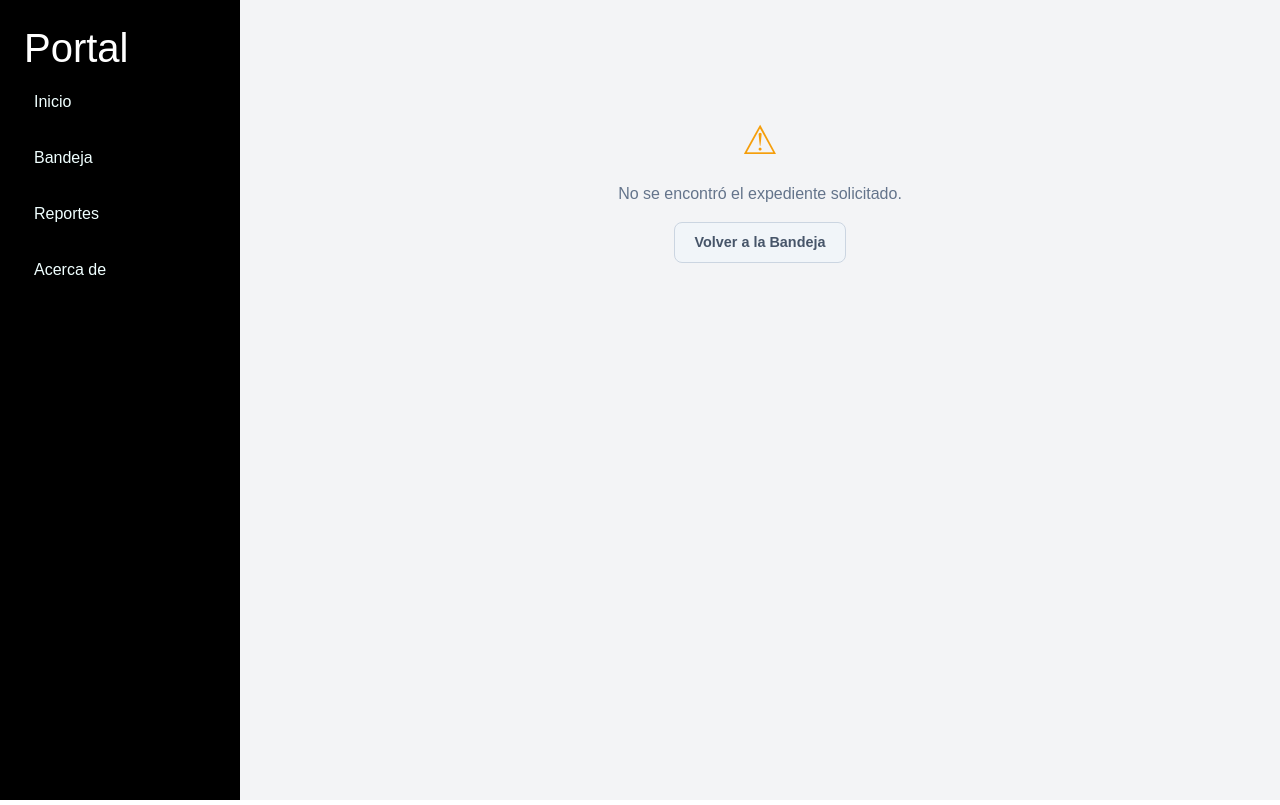
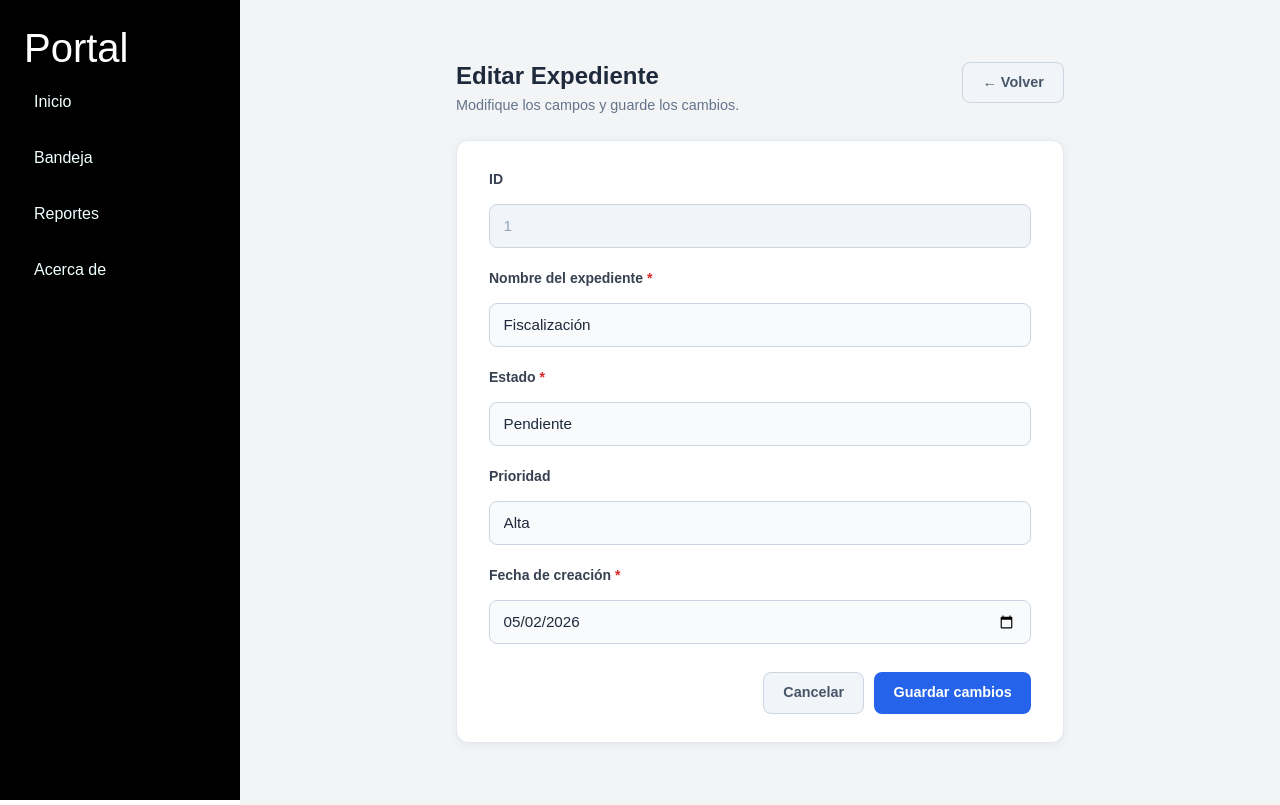
Before and after one commit to jopinones/curso-angular, an Angular app: page /expedientes/editar/1 in a window 1280 px wide. Built offline with nearby package versions, Linux system fonts and the light colour scheme.

Commit message:
feat: se agrega servicio expediente y se refactorizan los métodos

```diff
--- a/src/app/bandeja/bandeja.ts
+++ b/src/app/bandeja/bandeja.ts
@@ -3,6 +3,7 @@ import { FormsModule } from '@angular/forms';
 import { RouterLink } from '@angular/router';
 import { Expediente } from '../../models/expediente';
 import { CommonModule } from '@angular/common';
+import { ExpedienteService } from '../services/expediente';
 
 @Component({
   selector: 'app-bandeja',
@@ -27,16 +28,10 @@ export class Bandeja implements OnInit {
     fechaCreacion: '',
   };
 
+  constructor(private expedienteService: ExpedienteService) {}
+
   ngOnInit() {
-    const data = localStorage.getItem('expedientes');
-    if (data) {
-      this.expedientes = JSON.parse(data);
-    } else {
-      this.expedientes = [
-        { id: 1, nombre: 'Fiscalización', estado: 'Pendiente', prioridad: 'Alta', fechaCreacion: '2026-05-02' },
-        { id: 2, nombre: 'Revisión', estado: 'Pendiente', prioridad: 'Media', fechaCreacion: '2026-05-04' },
-      ];
-    }
+    this.cargarExpediente();
   }
 
   toggleFormulario() {
@@ -57,7 +52,11 @@ export class Bandeja implements OnInit {
     if (!expediente) return;
     const indiceActual = this.flujoEstados.indexOf(expediente.estado);
     expediente.estado = this.flujoEstados[(indiceActual + 1) % this.flujoEstados.length];
-    this.guardarLocalStorage();
+    this.expedienteService.actualizarExpediente(expediente);
+  }
+
+  cargarExpediente() {
+    this.expedientes = this.expedienteService.obtenerExpediente();
   }
 
   agregarExpediente() {
@@ -75,23 +74,21 @@ export class Bandeja implements OnInit {
       fechaCreacion: this.nuevoExpediente.fechaCreacion,
     };
 
-    this.expedientes.push(expediente);
-    this.guardarLocalStorage();
+    this.expedienteService.agregarExpediente(expediente);
+    this.cargarExpediente();
     this.limpiarFormulario();
     this.mostrarFormulario = false;
   }
 
   eliminarExpediente(id: number) {
-    this.expedientes = this.expedientes.filter(e => e.id !== id);
-    this.guardarLocalStorage();
+    const confirmar = confirm('¿Está seguro de eliminar el expediente?');
+    if (!confirmar) return;
+    this.expedienteService.eliminarExpediente(id);
+    this.cargarExpediente();
   }
 
   limpiarFormulario() {
     this.nuevoExpediente = { id: 0, nombre: '', estado: '', prioridad: '', fechaCreacion: '' };
     this.formularioEnviado = false;
   }
-
-  guardarLocalStorage() {
-    localStorage.setItem('expedientes', JSON.stringify(this.expedientes));
-  }
 }
--- a/src/app/pages/detalle-expediente/detalle-expediente.ts
+++ b/src/app/pages/detalle-expediente/detalle-expediente.ts
@@ -2,6 +2,7 @@ import { Component, OnInit } from '@angular/core';
 import { ActivatedRoute, RouterLink } from '@angular/router';
 import { NgClass } from '@angular/common';
 import { Expediente } from '../../../models/expediente';
+import { ExpedienteService } from '../../services/expediente';
 
 @Component({
   selector: 'app-detalle-expediente',
@@ -13,16 +14,14 @@ export class DetalleExpediente implements OnInit {
   idExpediente = 0;
   expediente: Expediente | undefined;
 
-  constructor(private route: ActivatedRoute) {}
+  constructor(
+    private route: ActivatedRoute,
+    private expedienteService: ExpedienteService,
+  ) {}
 
   ngOnInit(): void {
     this.idExpediente = Number(this.route.snapshot.paramMap.get('id'));
-    const data = localStorage.getItem('expedientes');
-
-    if (data) {
-      const expedientes: Expediente[] = JSON.parse(data);
-      this.expediente = expedientes.find(e => e.id === this.idExpediente);
-    }
+    this.expediente = this.expedienteService.obtenerPorId(this.idExpediente);
   }
 
   obtenerClasePrioridad(prioridad: string): string {
--- a/src/app/pages/editar-expediente/editar-expediente.ts
+++ b/src/app/pages/editar-expediente/editar-expediente.ts
@@ -2,6 +2,7 @@ import { Component, OnInit } from '@angular/core';
 import { FormsModule } from '@angular/forms';
 import { ActivatedRoute, Router, RouterLink } from '@angular/router';
 import { Expediente } from '../../../models/expediente';
+import { ExpedienteService } from '../../services/expediente';
 
 @Component({
   selector: 'app-editar-expediente',
@@ -18,18 +19,15 @@ export class EditarExpediente implements OnInit {
   constructor(
     private route: ActivatedRoute,
     private router: Router,
+    private expedienteService: ExpedienteService,
   ) {}
 
   ngOnInit(): void {
     const id = Number(this.route.snapshot.paramMap.get('id'));
-    const data = localStorage.getItem('expedientes');
-    if (data) {
-      const expedientes: Expediente[] = JSON.parse(data);
-      const exp = expedientes.find(e => e.id === id);
-      if (exp) {
-        this.expediente = { ...exp };
-        this.encontrado = true;
-      }
+    const exp = this.expedienteService.obtenerPorId(id);
+    if (exp) {
+      this.expediente = { ...exp };
+      this.encontrado = true;
     }
   }
 
@@ -39,15 +37,7 @@ export class EditarExpediente implements OnInit {
       this.alerta = { mensaje: 'Complete todos los campos obligatorios.', tipo: 'error' };
       return;
     }
-    const data = localStorage.getItem('expedientes');
-    if (data) {
-      const expedientes: Expediente[] = JSON.parse(data);
-      const index = expedientes.findIndex(e => e.id === this.expediente.id);
-      if (index !== -1) {
-        expedientes[index] = { ...this.expediente };
-        localStorage.setItem('expedientes', JSON.stringify(expedientes));
-      }
-    }
+    this.expedienteService.actualizarExpediente(this.expediente);
     this.router.navigate(['/bandeja']);
   }
 
--- /dev/null
+++ b/src/app/services/expediente.ts
@@ -0,0 +1,79 @@
+import { Injectable } from '@angular/core';
+import { Expediente } from '../../models/expediente';
+
+@Injectable({
+  providedIn: 'root',
+})
+export class ExpedienteService {
+  private storageKey = 'expediente';
+
+  obtenerExpediente(): Expediente[] {
+    const data = localStorage.getItem(this.storageKey);
+
+    if (data) {
+      return JSON.parse(data);
+    }
+
+    const expedientesIniciales: Expediente[] = [
+      {
+        id: 1,
+        nombre: 'Fiscalización',
+        estado: 'Pendiente',
+        prioridad: 'Alta',
+        fechaCreacion: '2026-05-02',
+      },
+      {
+        id: 2,
+        nombre: 'Revisión',
+        estado: 'Pendiente',
+        prioridad: 'Media',
+        fechaCreacion: '2026-05-04',
+      },
+    ];
+
+    this.guardarExpedientes(expedientesIniciales);
+
+    return expedientesIniciales;
+  }
+
+  obtenerPorId(id: number): Expediente | undefined {
+    const expedientes = this.obtenerExpediente();
+    return expedientes.find(e => e.id === id);
+  }
+
+  agregarExpediente(expediente: Expediente): void {
+    const expedientes = this.obtenerExpediente();
+    expedientes.push(expediente);
+    this.guardarExpedientes(expedientes);
+  }
+
+  eliminarExpediente(id: number): void {
+    const expedientes = this.obtenerExpediente();
+    const expedientesActualizados = expedientes.filter(e => e.id !== id);
+    this.guardarExpedientes(expedientesActualizados);
+  }
+
+  actualizarExpediente(expedienteActualizado: Expediente): void {
+    const expedientes = this.obtenerExpediente();
+    const expedientesActualizados = expedientes.map(e =>
+      e.id === expedienteActualizado.id ? expedienteActualizado : e,
+    );
+    this.guardarExpedientes(expedientesActualizados);
+  }
+
+  contarTotal(): number {
+    return this.obtenerExpediente().length;
+  }
+
+  contarPendientes(): number {
+    return this.obtenerExpediente().filter(e => e.estado === 'Pendiente').length;
+  }
+
+  contarFinalizado(): number {
+    return this.obtenerExpediente().filter(e => e.estado === 'Finalizado').length;
+  }
+
+  private guardarExpedientes(expedientes: Expediente[]): void {
+    localStorage.setItem(this.storageKey, JSON.stringify(expedientes));
+  }
+}
```
Also changed, not shown: .claude/settings.local.json (added), 1 other file (tests, documents, lock files or other folders).
